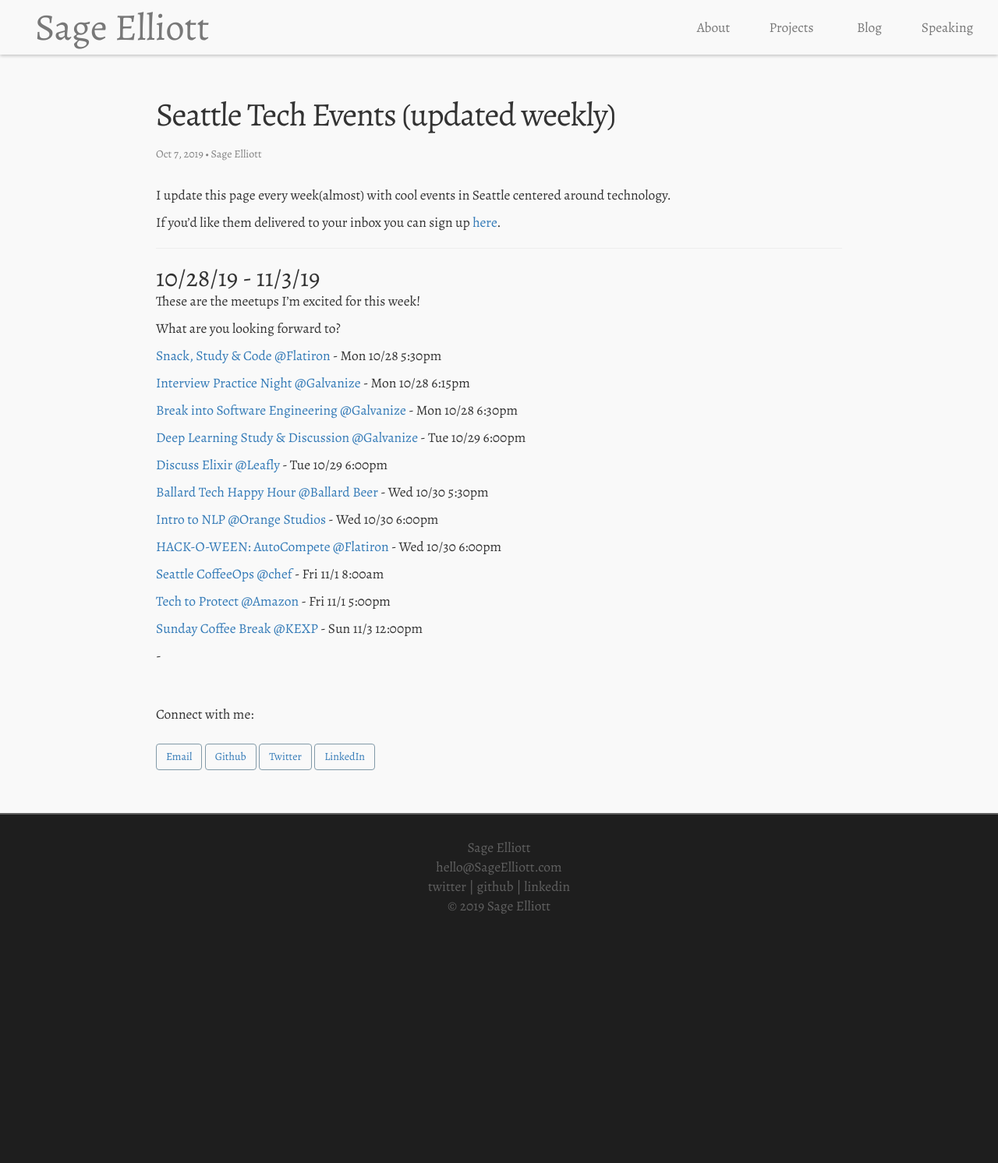
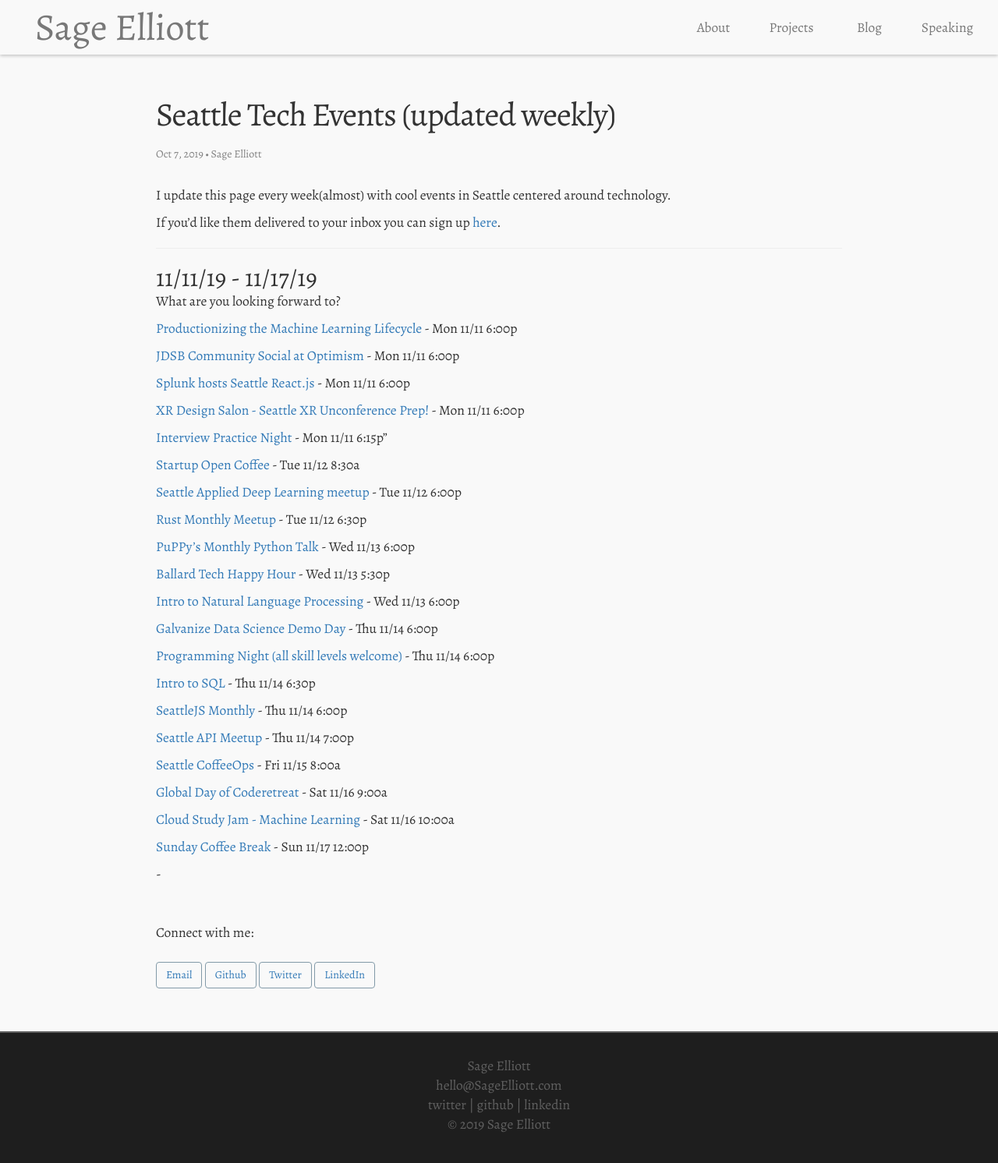
Before and after one commit to sagecodes/sage-blog, a Jekyll site: the page built from _posts/blog/event-posts/2019-8-26-meetups.markdown, in a window 1280 px wide. Shown: the top 1492 px of the page at 78% size. Built offline with Jekyll 4.4.1, drawn with Linux system fonts in a browser that asks for light colours; nearby versions of some CDN libraries; some web fonts are replaced.

Commit message:
Add events for this week

```diff
--- a/_posts/blog/event-posts/2019-8-26-meetups.markdown
+++ b/_posts/blog/event-posts/2019-8-26-meetups.markdown
@@ -15,31 +15,47 @@
 
 -------
 
-## 10/28/19 - 11/3/19
-
-These are the meetups I'm excited for this week!
+## 11/11/19 - 11/17/19
 
 What are you looking forward to?
 
 
-[Snack, Study & Code @Flatiron](http://bit.ly/34emS4b) - Mon 10/28 5:30pm
+[Productionizing the Machine Learning Lifecycle](http://bit.ly/36SK7Db) - Mon 11/11 6:00p
 
-[Interview Practice Night @Galvanize](http://bit.ly/2MSqYJG) - Mon 10/28 6:15pm
+[JDSB Community Social at Optimism](http://bit.ly/32DZmg2) - Mon 11/11 6:00p
 
-[Break into Software Engineering @Galvanize](http://bit.ly/2JsWiN5) - Mon 10/28 6:30pm
+[Splunk hosts Seattle React.js](http://bit.ly/2O0SQKP) - Mon 11/11 6:00p
 
-[Deep Learning Study & Discussion @Galvanize](http://bit.ly/2NiGopz) - Tue 10/29 6:00pm
+[XR Design Salon - Seattle XR Unconference Prep!](http://bit.ly/2CCuqSw) - Mon 11/11 6:00p
 
-[Discuss Elixir @Leafly](http://bit.ly/2Wkds4s) - Tue 10/29 6:00pm
+[Interview Practice Night](http://bit.ly/2p813o9) - Mon 11/11 6:15p"
 
-[Ballard Tech Happy Hour @Ballard Beer](http://bit.ly/2PtK9Lw) - Wed 10/30 5:30pm
+[Startup Open Coffee](http://bit.ly/2qHCTBv) - Tue 11/12 8:30a
 
-[Intro to NLP @Orange Studios](http://bit.ly/31QzU6t) - Wed 10/30 6:00pm
+[Seattle Applied Deep Learning meetup](http://bit.ly/34PFpUN) - Tue 11/12 6:00p
 
-[HACK-O-WEEN: AutoCompete @Flatiron](http://bit.ly/2MTI89F) - Wed 10/30 6:00pm
+[Rust Monthly Meetup](http://bit.ly/36QSI9D) - Tue 11/12 6:30p
 
-[Seattle CoffeeOps @chef](http://bit.ly/2BMLUvk) - Fri 11/1 8:00am
+[PuPPy's Monthly Python Talk](http://bit.ly/33HiWt2) - Wed 11/13 6:00p
 
-[Tech to Protect @Amazon](http://bit.ly/2pl4o3l) - Fri 11/1 5:00pm
+[Ballard Tech Happy Hour](http://bit.ly/2NEDJrq) - Wed 11/13 5:30p
 
-[Sunday Coffee Break @KEXP](http://bit.ly/2pn98W3) - Sun 11/3 12:00pm
+[Intro to Natural Language Processing](http://bit.ly/36NrjVQ) - Wed 11/13 6:00p
+
+[Galvanize Data Science Demo Day](http://bit.ly/2pcyBBI) - Thu 11/14 6:00p
+
+[Programming Night (all skill levels welcome)](http://bit.ly/2qLYgkQ) - Thu 11/14 6:00p
+
+[Intro to SQL](http://bit.ly/2KdcWAx) - Thu 11/14 6:30p
+
+[SeattleJS Monthly ](http://bit.ly/2rrIvQv) - Thu 11/14 6:00p
+
+[Seattle API Meetup](http://bit.ly/2rz7GAQ) - Thu 11/14 7:00p
+
+[Seattle CoffeeOps](http://bit.ly/2X4HQAh) - Fri 11/15 8:00a
+
+[Global Day of Coderetreat](http://bit.ly/2O0aKxs) - Sat 11/16 9:00a
+
+[Cloud Study Jam - Machine Learning](http://bit.ly/2X5RsLc) - Sat 11/16 10:00a
+
+[Sunday Coffee Break](http://bit.ly/2NCSmvx) - Sun 11/17 12:00p
```
